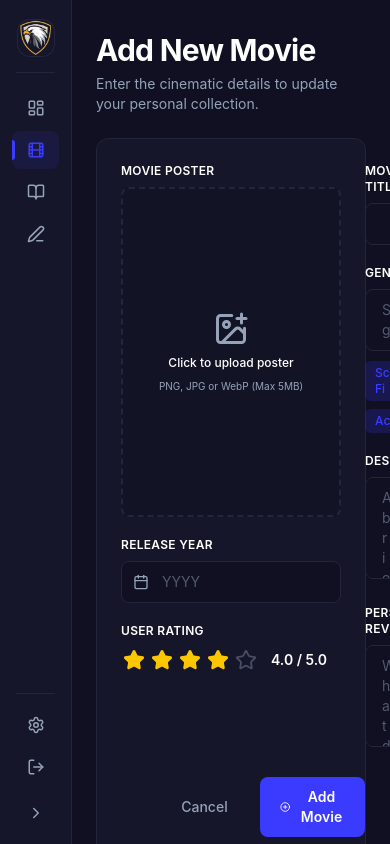
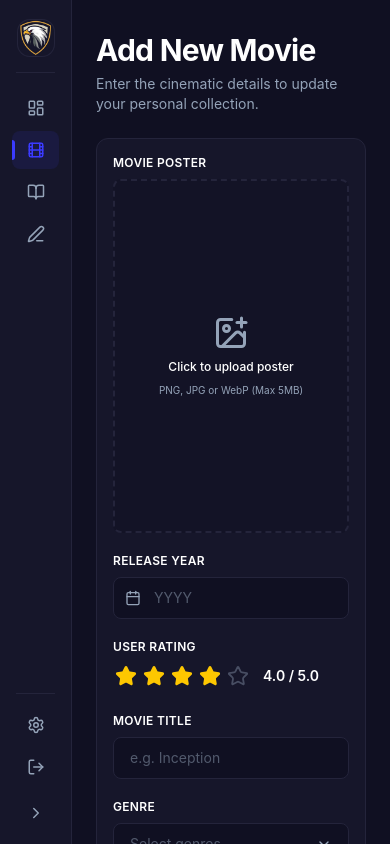
Before and after one commit to SDM-BQA/CoreLog, a React (Vite) app: page /dashboard/movies/add-movie in a window 390 px wide. Built offline with nearby package versions, Linux system fonts and the light colour scheme.

Commit message:
feat: add AddMovie page with form validation and poster upload functionality

```diff
--- a/src/pages/(app)/(dashboard)/movies/AddMovie.tsx
+++ b/src/pages/(app)/(dashboard)/movies/AddMovie.tsx
@@ -115,10 +115,10 @@ const AddMovie = () => {
         </div>
 
         {/* Main Form Card */}
-        <div className="bg-surface border border-border rounded-xl p-6">
-          <div className="flex gap-6">
+        <div className="bg-surface border border-border rounded-xl p-4 sm:p-6">
+          <div className="flex flex-col sm:flex-row gap-6">
             {/* ─── Left Column: Poster + Year + Rating ─── */}
-            <div className="flex flex-col gap-5 w-[220px] shrink-0">
+            <div className="flex flex-col gap-5 w-full sm:w-[220px] shrink-0">
               {/* Poster Upload */}
               <div>
                 <label className="text-text-primary text-xs font-semibold mb-2 block tracking-wide uppercase">
@@ -366,7 +366,7 @@ const AddMovie = () => {
         </div>
 
         {/* ─── Bottom Feature Cards ─── */}
-        <div className="grid grid-cols-3 gap-4 mt-5">
+        <div className="grid grid-cols-1 sm:grid-cols-3 gap-4 mt-5">
           <div className="bg-surface border border-border rounded-xl px-4 py-3.5 flex items-center gap-3">
             <div className="w-9 h-9 rounded-lg bg-accent/15 flex items-center justify-center shrink-0">
               <Sparkles size={18} className="text-accent" />
```
